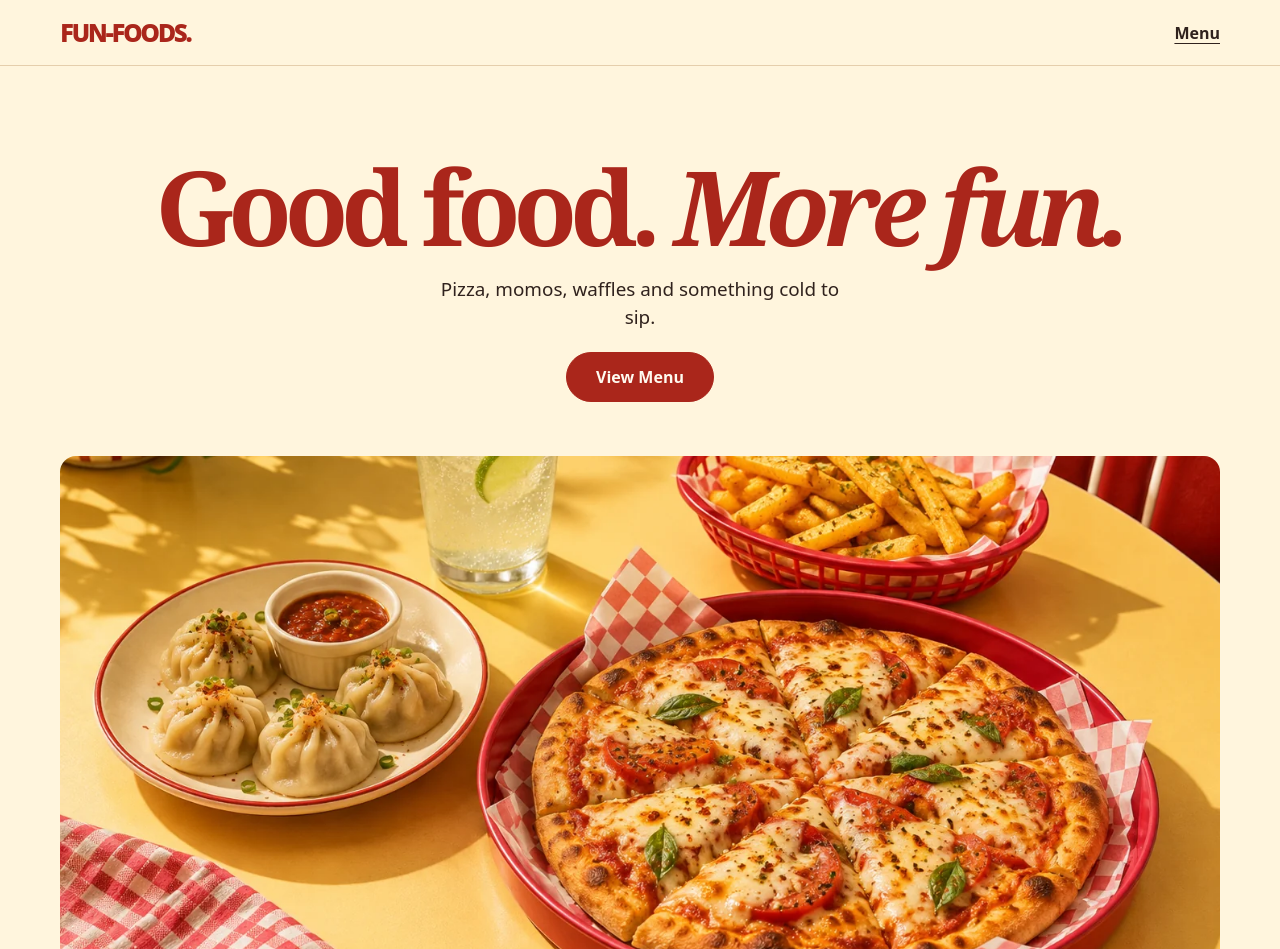
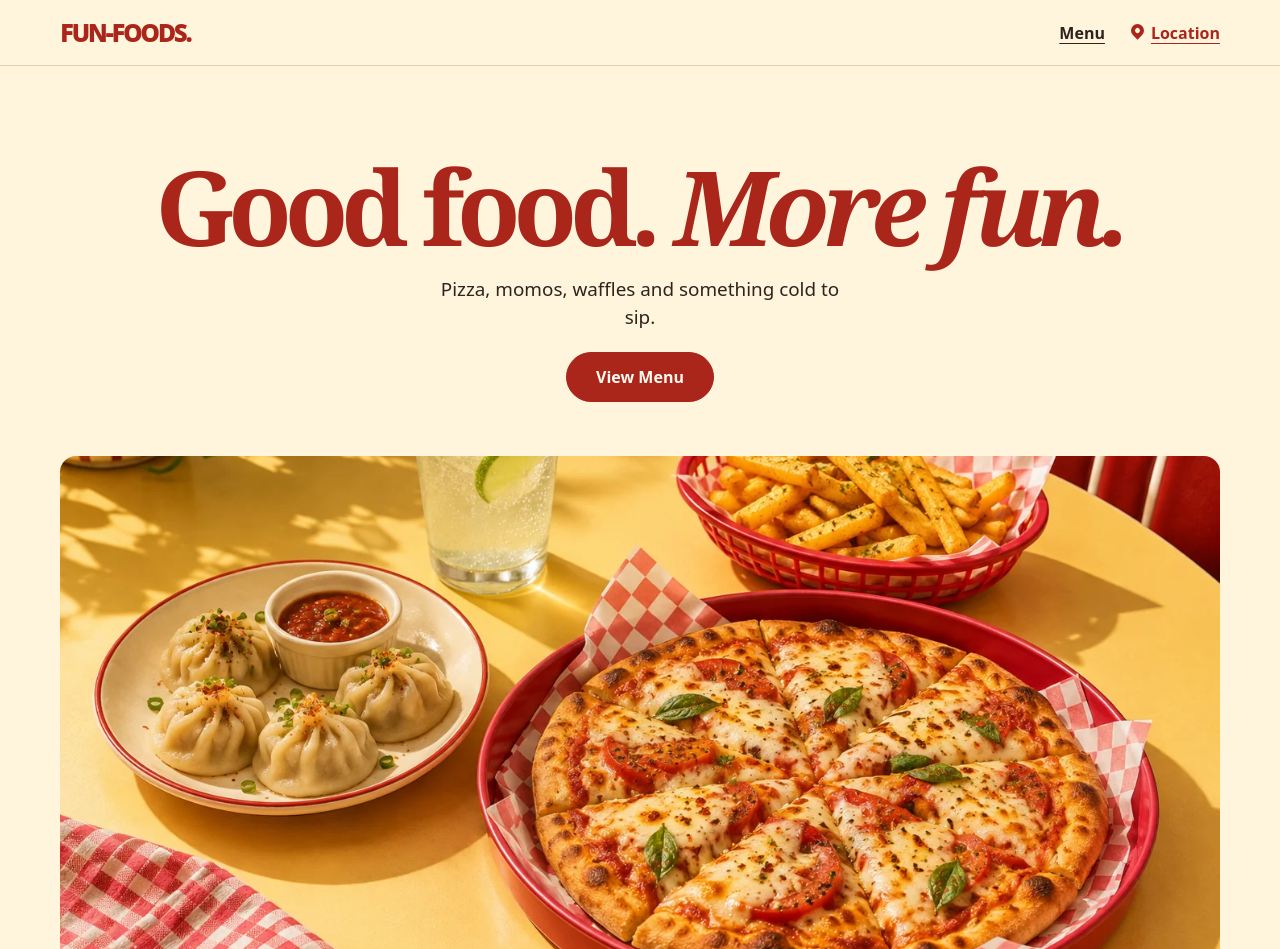
Before and after one commit to balarooty/fun-foods, a plain HTML site: page index.html in a window 1280 px wide. Shown: the top 949 px of the page. Drawn offline with Linux system fonts and the light colour scheme.

Commit message:
Add map and address for FUN-FOODS

```diff
--- a/assets/site.css
+++ b/assets/site.css
@@ -45,6 +45,25 @@ h1, h2 { font-family: var(--display); color: var(--red); }
   text-underline-offset: .27em;
 }
 .site-header nav a[aria-current] { color: var(--red); }
+.site-header nav { display: flex; align-items: center; gap: clamp(12px, 3vw, 24px); }
+.location-link { gap: 5px; color: var(--red); }
+.location-pin {
+  position: relative;
+  width: 13px;
+  height: 13px;
+  flex: 0 0 13px;
+  margin: -4px 2px 0;
+  border-radius: 50% 50% 50% 0;
+  background: currentColor;
+  transform: rotate(-45deg);
+}
+.location-pin::after {
+  content: "";
+  position: absolute;
+  inset: 4px;
+  border-radius: 50%;
+  background: var(--cream);
+}
 .hero-copy { text-align: center; padding: clamp(36px, 7vw, 94px) 0 clamp(26px, 5vw, 54px); }
 .hero h1 { font-size: clamp(3rem, 8.1vw, 6.7rem); line-height: .96; letter-spacing: -.067em; }
 .hero h1 > * { display: inline-block; }
@@ -88,6 +107,7 @@ h1, h2 { font-family: var(--display); color: var(--red); }
 .site-footer { border-top: 1px solid var(--line); background: #f8e9c9; }
 .footer-inner { min-height: 88px; flex-wrap: wrap; padding-block: 10px; }
 .visit-details { display: flex; flex-direction: column; gap: 4px; font-size: .95rem; line-height: 1.5; }
+.visit-details address { max-width: 36ch; font-style: normal; }
 .menu-intro { padding: clamp(30px, 6vw, 68px) 0 clamp(25px, 4vw, 54px); }
 .menu-intro h1 { font-size: clamp(3.7rem, 10vw, 7rem); letter-spacing: -.075em; line-height: .92; }
 .menu-intro h1 span { color: var(--deep-red); }
@@ -171,6 +191,7 @@ details[open] .chevron { transform: rotate(225deg); margin: 4px 3px 0 2px; }
 .product-details li { display: flex; gap: 12px; justify-content: space-between; }
 .product-details li + li { margin-top: 3px; }
 @media (max-width: 619px) {
+  .footer-inner .visit-details { order: 1; flex-basis: 100%; }
   .menu-page .shell { width: calc(100% - 32px); }
   .menu-page .header-inner { min-height: 55px; }
   .menu-intro { padding-block: 20px 18px; }
--- a/index.html
+++ b/index.html
@@ -14,7 +14,10 @@
   <header class="site-header">
     <div class="shell header-inner">
       <a href="/fun-foods/" class="wordmark" aria-label="FUN-FOODS home">FUN-FOODS<span aria-hidden="true">.</span></a>
-      <nav aria-label="Main"><a href="/fun-foods/menu/">Menu</a></nav>
+      <nav aria-label="Main">
+        <a href="/fun-foods/menu/">Menu</a>
+        <a class="location-link" href="https://maps.app.goo.gl/gVpVeffj22JAxFXu9" aria-label="Location on Google Maps"><span class="location-pin" aria-hidden="true"></span>Location</a>
+      </nav>
     </div>
   </header>
   <main id="main" tabindex="-1">
@@ -48,7 +51,7 @@
   <footer class="site-footer">
     <div class="shell footer-inner">
       <a href="/fun-foods/" class="wordmark" aria-label="FUN-FOODS home">FUN-FOODS<span aria-hidden="true">.</span></a>
-
+      <div class="visit-details"><address>N Car Street, opposite Sri Meenatchi Hotel, Mangapuram, Srivilliputhur, Tamil Nadu 626125</address></div>
       <a href="/fun-foods/menu/">See the menu</a>
     </div>
   </footer>
```
Also changed, not shown: menu/index.html (+5 -2 lines).
